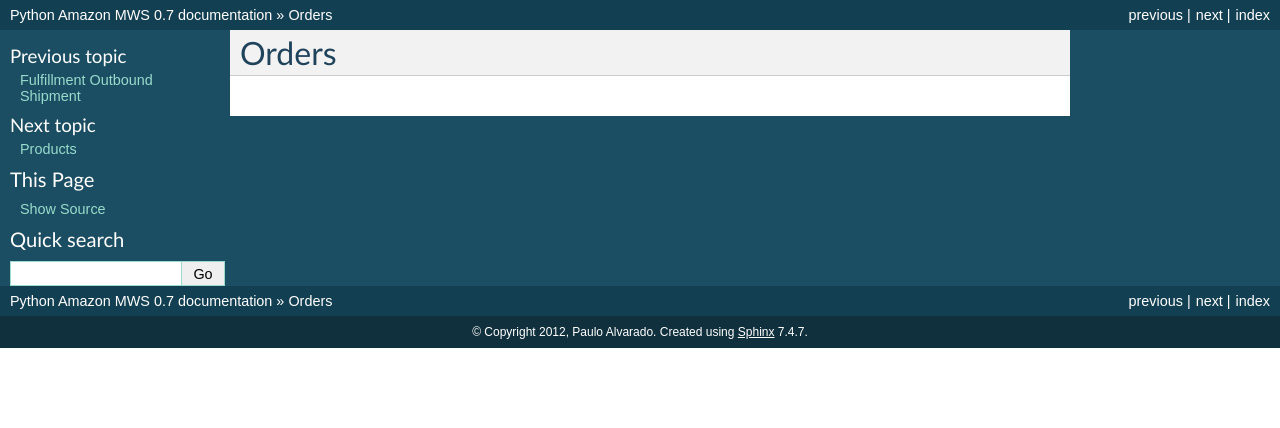
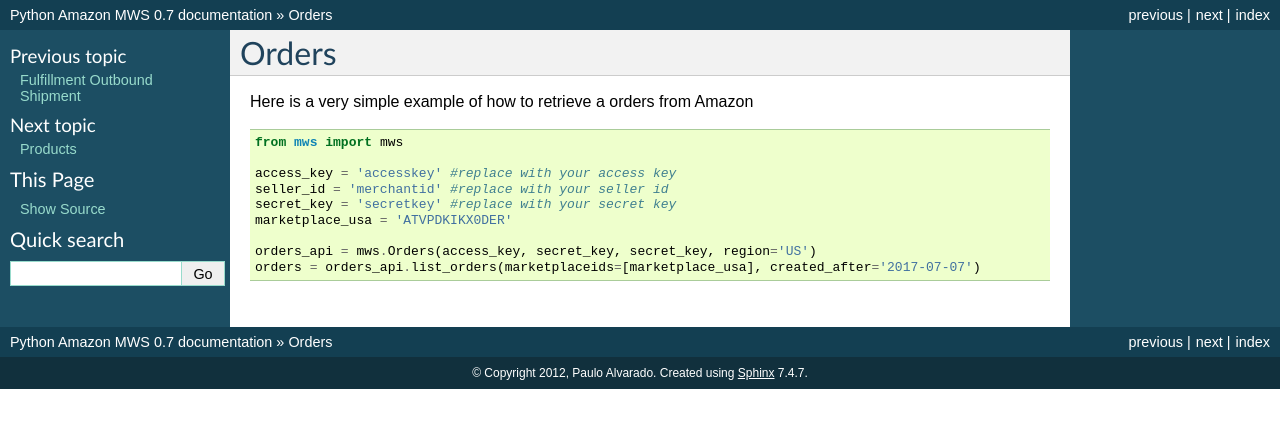
Before and after one commit to python-amazon-mws/python-amazon-mws, a Sphinx documentation site: the page built from docs/source/orders.rst, in a window 1280 px wide. Shown: the top 428 px of the page. Built offline with Sphinx 7.4.7, drawn with Linux system fonts in a browser that asks for light colours.

Commit message:
Update orders.rst

```diff
--- a/docs/source/orders.rst
+++ b/docs/source/orders.rst
@@ -1,3 +1,19 @@
 ############
 Orders
 ############
+
+
+Here is a very simple example of how to retrieve a orders from Amazon
+
+
+.. code-block:: Python
+
+    from mws import mws
+
+    access_key = 'accesskey' #replace with your access key
+    seller_id = 'merchantid' #replace with your seller id
+    secret_key = 'secretkey' #replace with your secret key
+    marketplace_usa = 'ATVPDKIKX0DER'
+
+    orders_api = mws.Orders(access_key, secret_key, secret_key, region='US')
+    orders = orders_api.list_orders(marketplaceids=[marketplace_usa], created_after='2017-07-07')
```
